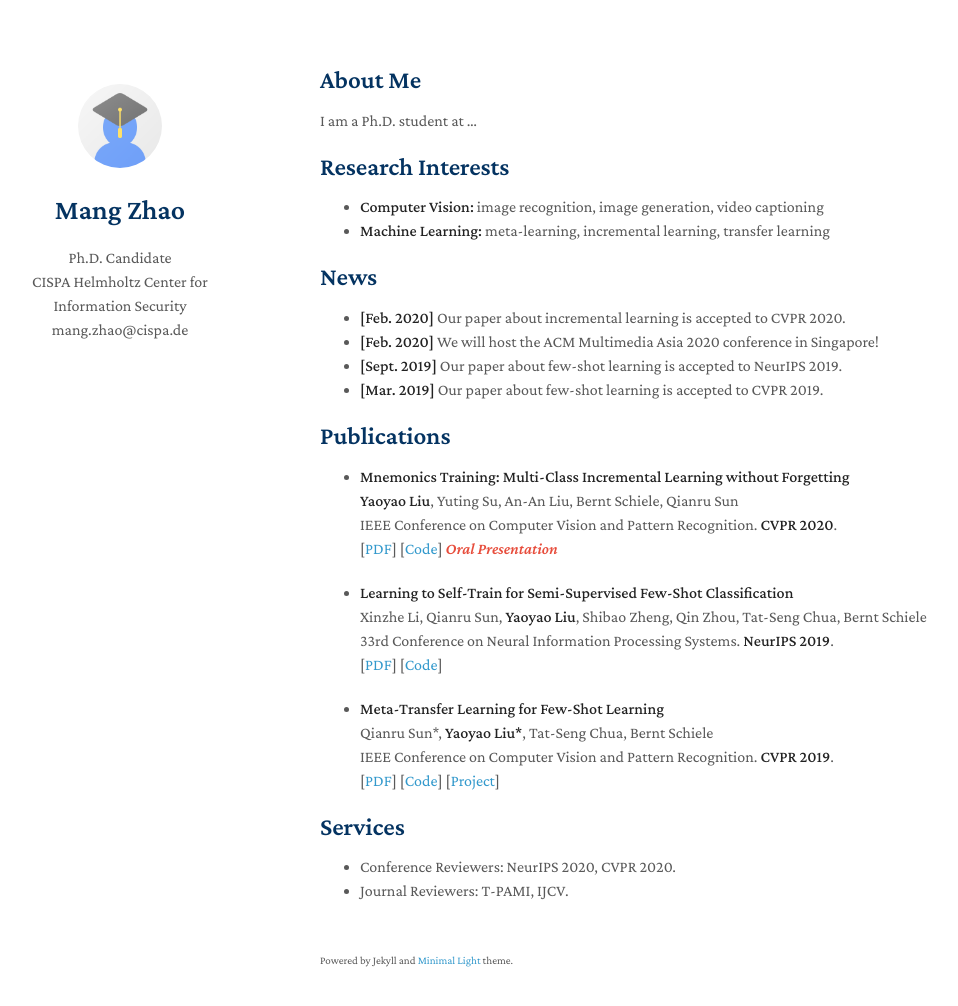
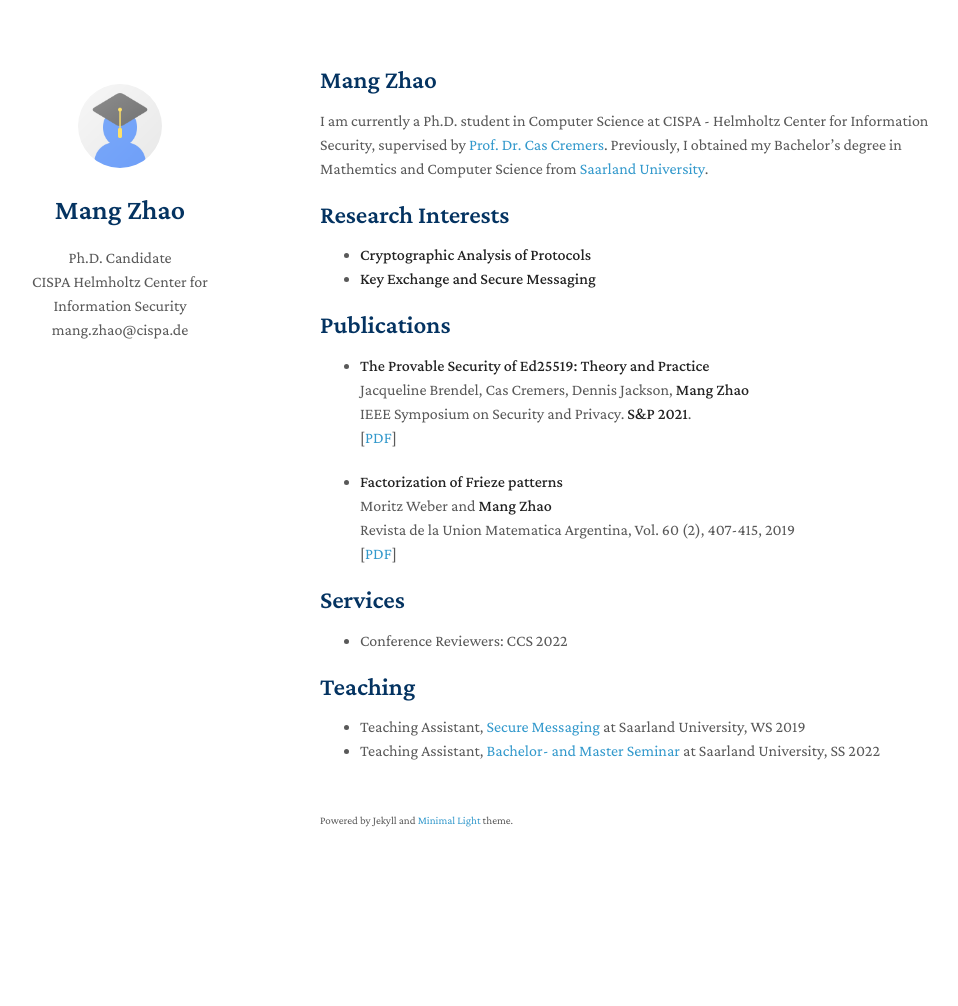
Before and after one commit to 422256579/myHomepage, a Jekyll site: the page built from index.md, in a window 1280 px wide and 1041 px high. Shown: the top 1006 px of the window, without its empty margins (150-1108 px from the left). Built offline with Jekyll 4.4.1, drawn with Linux system fonts in a browser that asks for light colours; nearby versions of some CDN libraries; a style sheet for code colours, icons or effects is not loaded; our own code applies the rules of GitHub Pages for plain Markdown files.

Commit message:
Update index.md

```diff
--- a/index.md
+++ b/index.md
@@ -2,49 +2,39 @@
 layout: homepage
 ---
 
-## About Me
+## Mang Zhao
 
-I am a Ph.D. student at ...
+I am currently a Ph.D. student in Computer Science at CISPA - Helmholtz Center for Information Security, supervised by [Prof. Dr. Cas Cremers](https://people.cispa.io/cas.cremers/). Previously, I obtained my Bachelor's degree in Mathemtics and Computer Science from [Saarland University](https://www.uni-saarland.de/start.html).
+
 
 ## Research Interests
 
-- **Computer Vision:** image recognition, image generation, video captioning
-- **Machine Learning:** meta-learning, incremental learning, transfer learning
-
-## News
-
-- **[Feb. 2020]** Our paper about incremental learning is accepted to CVPR 2020.
-- **[Feb. 2020]** We will host the ACM Multimedia Asia 2020 conference in Singapore!
-- **[Sept. 2019]** Our paper about few-shot learning is accepted to NeurIPS 2019.
-- **[Mar. 2019]** Our paper about few-shot learning is accepted to CVPR 2019.
+- **Cryptographic Analysis of Protocols**
+- **Key Exchange and Secure Messaging**
 
 ## Publications
 
-- **Mnemonics Training: Multi-Class Incremental Learning without Forgetting**
+- **The Provable Security of Ed25519: Theory and Practice**
   <br>
-  **Yaoyao Liu**, Yuting Su, An-An Liu, Bernt Schiele, Qianru Sun
+  Jacqueline Brendel, Cas Cremers, Dennis Jackson, **Mang Zhao**
   <br>
-  IEEE Conference on Computer Vision and Pattern Recognition. **CVPR 2020**.
+  IEEE Symposium on Security and Privacy. **S&P 2021**.
   <br>
-  [[PDF](https://arxiv.org/pdf/2002.10211.pdf)] [[Code](https://github.com/yaoyao-liu/mnemonics)] <strong><i style="color:#e74d3c">Oral Presentation</i></strong>
+  [[PDF](https://eprint.iacr.org/2020/823.pdf)]
 
-- **Learning to Self-Train for Semi-Supervised Few-Shot Classification**
+- **Factorization of Frieze patterns**
   <br>
-  Xinzhe Li, Qianru Sun, **Yaoyao Liu**, Shibao Zheng, Qin Zhou, Tat-Seng Chua, Bernt Schiele
+  Moritz Weber and **Mang Zhao**
   <br>
-  33rd Conference on Neural Information Processing Systems. **NeurIPS 2019**.
+  Revista de la Union Matematica Argentina, Vol. 60 (2), 407-415, 2019
   <br>
-  [[PDF](http://papers.nips.cc/paper/9216-learning-to-self-train-for-semi-supervised-few-shot-classification.pdf)] [[Code](https://github.com/xinzheli1217/learning-to-self-train)]
-
-- **Meta-Transfer Learning for Few-Shot Learning**
-  <br>
-  Qianru Sun\*, **Yaoyao Liu\***, Tat-Seng Chua, Bernt Schiele
-  <br>
-  IEEE Conference on Computer Vision and Pattern Recognition. **CVPR 2019**.
-  <br>
-  [[PDF](http://openaccess.thecvf.com/content_CVPR_2019/papers/Sun_Meta-Transfer_Learning_for_Few-Shot_Learning_CVPR_2019_paper.pdf)] [[Code](https://github.com/yaoyao-liu/meta-transfer-learning)] [[Project](https://mtl.yyliu.net/)]
+  [[PDF](https://inmabb.criba.edu.ar/revuma/pdf/v60n2/v60n2a08.pdf)]
 
 ## Services
 
-- Conference Reviewers: NeurIPS 2020, CVPR 2020.
-- Journal Reviewers: T-PAMI, IJCV.
+- Conference Reviewers: CCS 2022
+
+## Teaching
+
+- Teaching Assistant, [Secure Messaging](https://cms.cispa.saarland/secmes/) at Saarland University, WS 2019
+- Teaching Assistant, [Bachelor- and Master Seminar](https://cms.cispa.saarland/bms22/) at Saarland University, SS 2022
```
